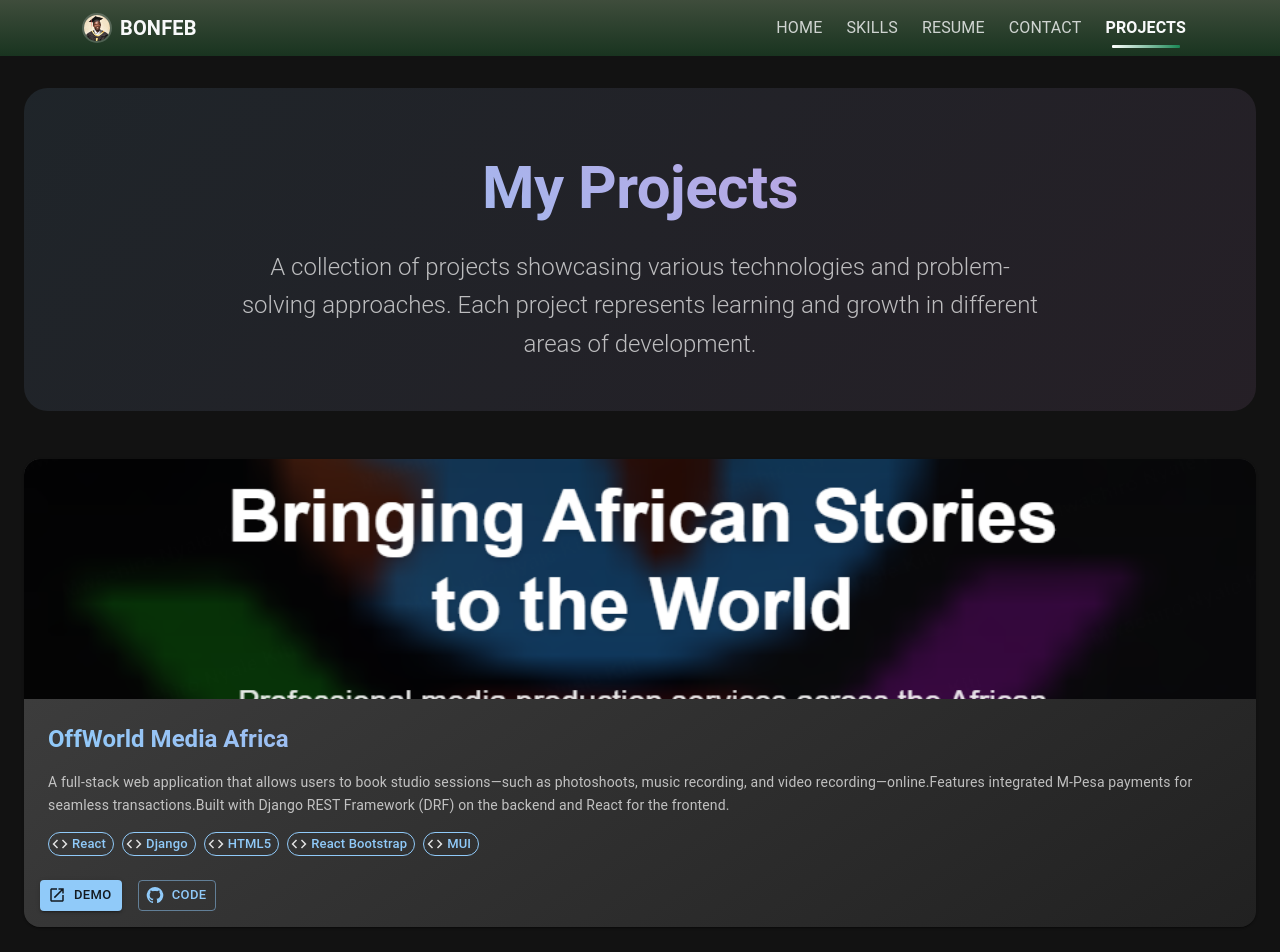
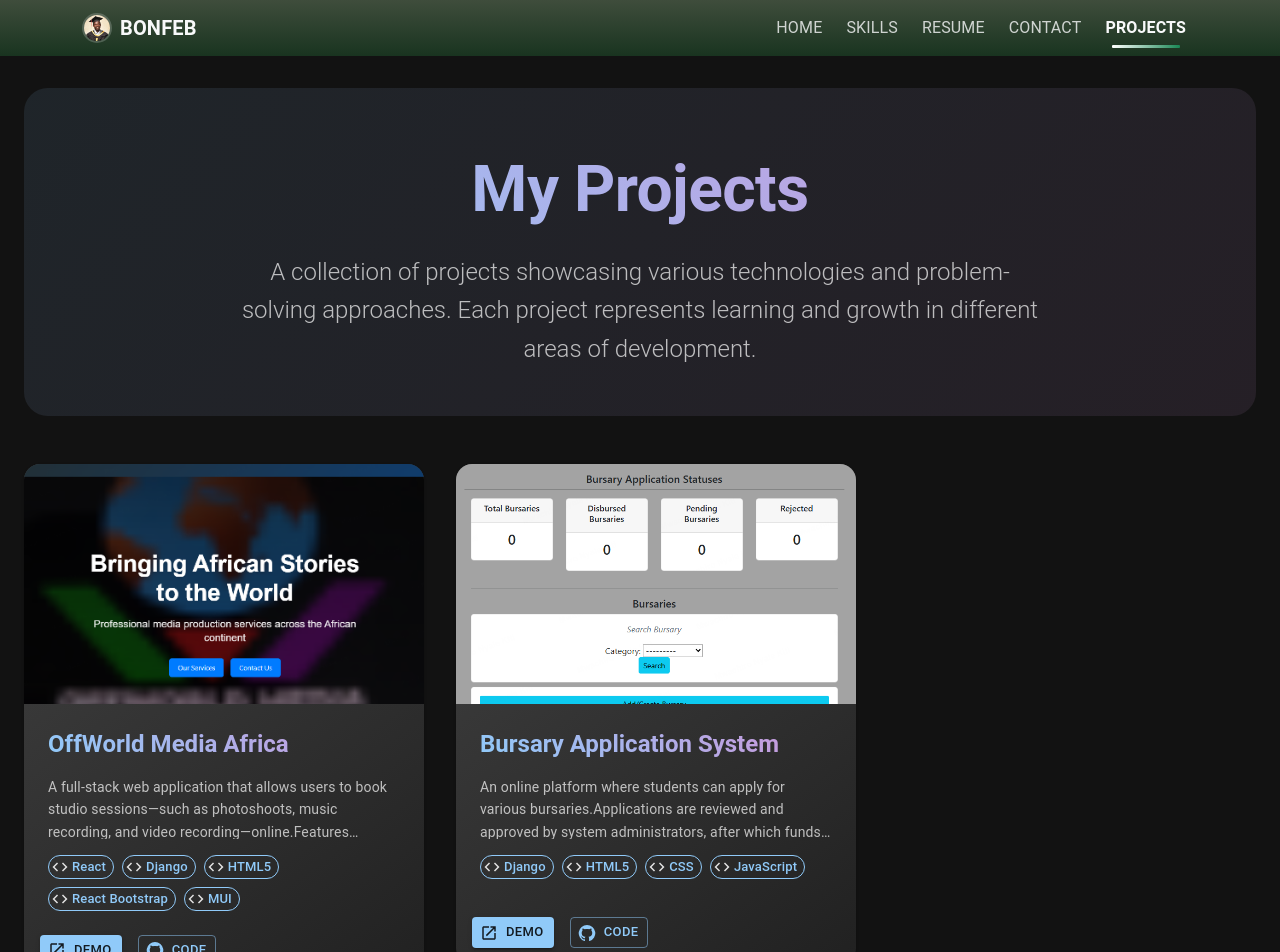
Before and after one commit to Bonfeb/Portfolio, a React (Vite) app: page /projects in a window 1280 px wide. Shown: the top 952 px of the page. Built offline with nearby package versions, Linux system fonts and the light colour scheme.

Commit message:
project ui

```diff
--- a/src/assets/data.js
+++ b/src/assets/data.js
@@ -191,7 +191,7 @@ export const projects = [
     ],
       technologies: ["React", "Django", "HTML5", "React Bootstrap", "MUI"],
       link: "https://github.com/Bonfeb/offworldmedia-backend.git",
-      liveUrl: "https://offworld-media-frontend.onrender.com/"
+      liveUrl: "https://offworldmedia-frontend.onrender.com/"
     },
     {
       id: 2,
--- a/src/pages/Projects.jsx
+++ b/src/pages/Projects.jsx
@@ -28,15 +28,30 @@ import { projects } from "../assets/data";
 // Styled components
 const StyledCard = styled(Card)(({ theme }) => ({
   height: "100%",
+  width: "100%",
+  maxWidth: "400px",
+  minHeight: "500px",
   display: "flex",
   flexDirection: "column",
   position: "relative",
+  margin: "0 auto",
   background:
     theme.palette.mode === "dark"
       ? `linear-gradient(145deg, ${theme.palette.grey[800]}, ${theme.palette.grey[900]})`
       : `linear-gradient(145deg, ${theme.palette.common.white}, ${theme.palette.grey[50]})`,
   borderRadius: theme.spacing(2),
   overflow: "hidden",
+  [theme.breakpoints.down('md')]: {
+    maxWidth: "350px",
+    minHeight: "450px",
+  },
+  [theme.breakpoints.down('sm')]: {
+    maxWidth: "100%",
+    minHeight: "400px",
+  },
+  [theme.breakpoints.down('xs')]: {
+    minHeight: "350px",
+  },
 }));
 
 const GradientButton = styled(Button)(({ theme }) => ({
@@ -57,13 +72,21 @@ const GradientButton = styled(Button)(({ theme }) => ({
 
 const HeroSection = styled(Box)(({ theme }) => ({
   textAlign: "center",
-  padding: theme.spacing(8, 0, 6),
+  padding: theme.spacing(8, 2, 6),
   background: `linear-gradient(135deg, ${alpha(
     theme.palette.primary.main,
     0.1
   )}, ${alpha(theme.palette.secondary.main, 0.1)})`,
   borderRadius: theme.spacing(3),
   marginBottom: theme.spacing(6),
+  [theme.breakpoints.down('md')]: {
+    padding: theme.spacing(6, 2, 4),
+    marginBottom: theme.spacing(4),
+  },
+  [theme.breakpoints.down('sm')]: {
+    padding: theme.spacing(4, 1, 3),
+    marginBottom: theme.spacing(3),
+  },
 }));
 
 const Projects = () => {
@@ -126,7 +149,15 @@ const Projects = () => {
             <Typography
               variant="body2"
               color="text.secondary"
-              sx={{ mb: 2, lineHeight: 1.6 }}
+              sx={{
+                mb: 2,
+                lineHeight: 1.6,
+                height: '4.5em', // Fixed height for 3 lines
+                overflow: 'hidden',
+                display: '-webkit-box',
+                WebkitLineClamp: 3,
+                WebkitBoxOrient: 'vertical',
+              }}
             >
               {project.description}
             </Typography>
@@ -209,6 +240,12 @@ const Projects = () => {
                 WebkitBackgroundClip: "text",
                 WebkitTextFillColor: "transparent",
                 mb: 3,
+                fontSize: {
+                  xs: '2.5rem',
+                  sm: '3rem',
+                  md: '3.5rem',
+                  lg: '4rem',
+                },
               }}
             >
               My Projects
@@ -221,6 +258,12 @@ const Projects = () => {
                 mx: "auto",
                 lineHeight: 1.6,
                 fontWeight: 300,
+                fontSize: {
+                  xs: '1.1rem',
+                  sm: '1.25rem',
+                  md: '1.5rem',
+                },
+                px: { xs: 2, sm: 3, md: 0 },
               }}
             >
               A collection of projects showcasing various technologies and
```
